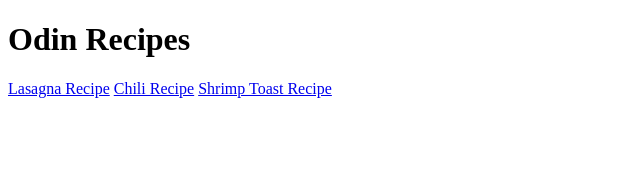
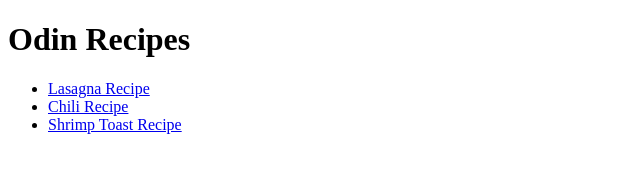
Before and after one commit to jacobsawyerr99/Recipe-Website, a plain HTML site: page index.html in a window 1280 px wide. Shown: the whole page, without its empty margins (0-640 px from the left). Drawn offline with Linux system fonts and the light colour scheme.

Commit message:
made links an unordered list

```diff
--- a/index.html
+++ b/index.html
@@ -8,8 +8,10 @@
 </head>
 <body>
     <h1>Odin Recipes</h1>
-    <a href="lasagna.html">Lasagna Recipe</a>
-    <a href="chili.html">Chili Recipe</a>
-    <a href="shrimpToast.html">Shrimp Toast Recipe</a>
+    <ul>
+    <li><a href="lasagna.html">Lasagna Recipe</a></li>
+    <li><a href="chili.html">Chili Recipe</a></li>
+    <li><a href="shrimpToast.html">Shrimp Toast Recipe</a></li>
+    </ul>
 </body>
 </html>
```
